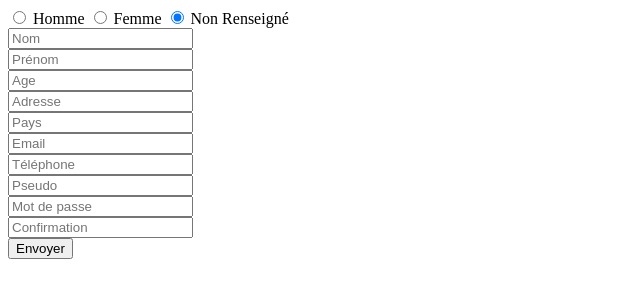
After one commit to LoslierDimitri/project_trip_redone, a PHP site: page /View/component/form_registration.php in a window 1280 px wide. The commit adds this page. Shown: the top 300 px of the page, without its empty margins (0-640 px from the left). Run offline with PHP 8.4, Linux system fonts and the light colour scheme.

Commit message:
registration page done

```diff
--- a/Controller/controller_registration.php
+++ b/Controller/controller_registration.php
@@ -22,4 +22,10 @@ include($path_new);
 
 <?php
 //form post
+if ($_SERVER['REQUEST_METHOD'] === 'POST') {
+    //registration
+
+    echo ("<script>location.href = '/project_trip_redone/Controller/controller_main.php';</script>");
+    exit();
+}
 ?>
--- /dev/null
+++ b/View/component/form_registration.php
@@ -0,0 +1,23 @@
+<form action="<?= $_SERVER['PHP_SELF'] ?>" method="POST">
+    <div class="sex">
+        <input type="radio" name="inscription_sexe" id="H" value="H">
+        <label for="H">Homme</label>
+        <input type="radio" name="inscription_sexe" id="F" value="F">
+        <label for="F">Femme</label>
+        <input type="radio" name="inscription_sexe" id="N" value="N" checked>
+        <label for="A">Non Renseigné</label><br>
+    </div>
+    <input type="text" name="inscription_name" id="inscription_name" placeholder="Nom"><br>
+    <input type="text" name="inscription_prenom" id="inscription_prenom" placeholder="Prénom"><br>
+    <input type="number" name="inscription_age" id="inscription_age" placeholder="Age"><br>
+    <input type="text" name="inscription_adresse" id="inscription_adresse" placeholder="Adresse"><br>
+    <input type="text" name="inscription_pays" id="inscription_pays" placeholder="Pays"><br>
+    <input type="email" name="inscription_email" id="inscription_email" placeholder="Email"><br>
+    <input type="text" name="inscription_telephone" id="inscription_telephone" placeholder="Téléphone"><br>
+    <input type="text" name="inscription_pseudo" id="inscription_pseudo" placeholder="Pseudo"><br>
+    <input type="password" name="inscription_mot_de_passe" id="inscription_mot_de_passe" placeholder="Mot de passe"><br>
+    <input type="password" name="inscription_mot_de_passe_verification" id="inscription_mot_de_passe_verification" placeholder="Confirmation"><br>
+    <div class="bouton">
+        <button type="submit">Envoyer</button><br>
+    </div>
+</form>
```
Also changed, not shown: View/page/page_registration.php (+18 -0 lines).
